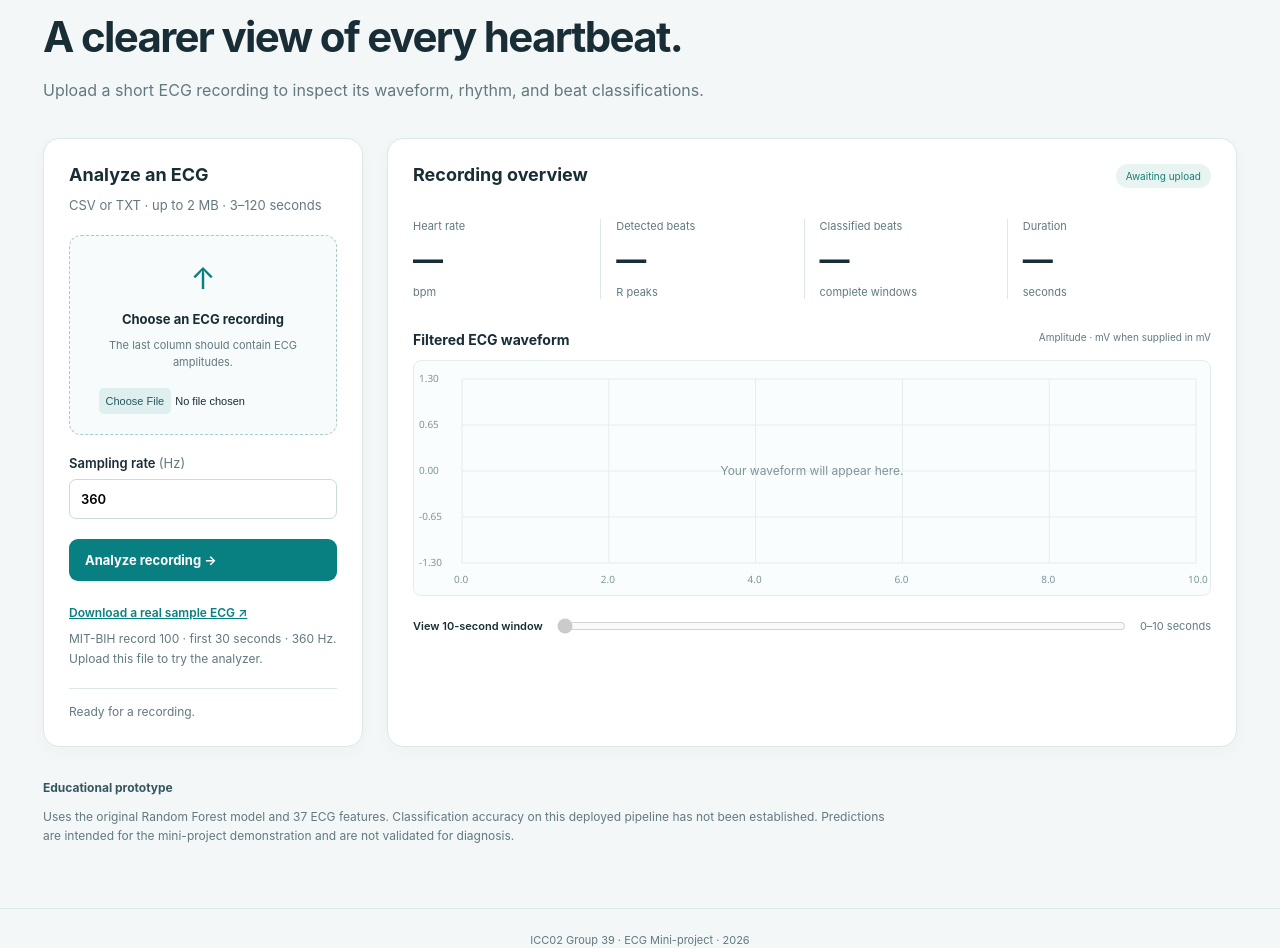
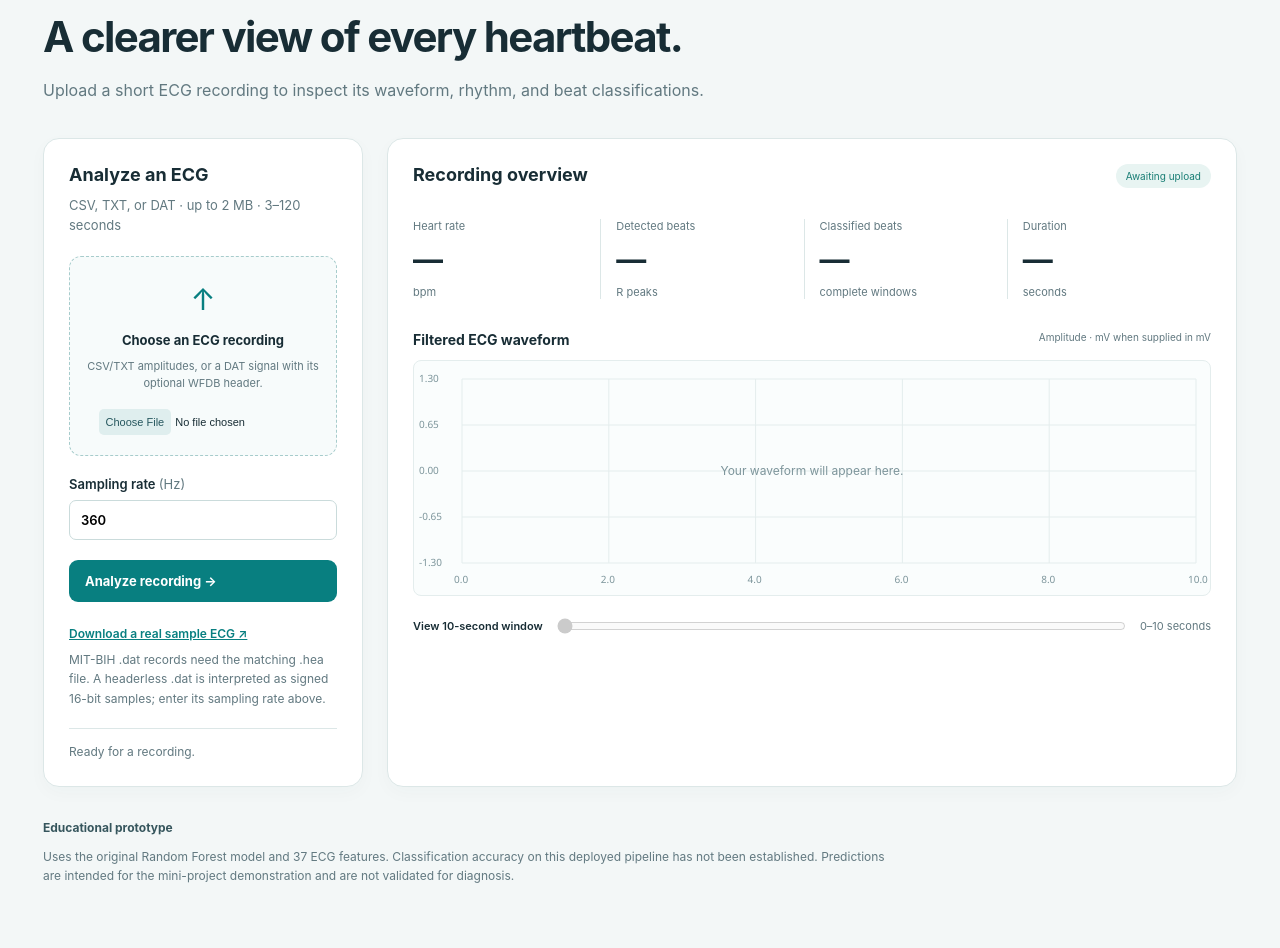
Before and after one commit to rishi9999vvv/ecg-ca3-random-forest, a Flask app: page / in a window 1280 px wide. Shown: the part 147-1095 px from the top of the page. Run offline with Flask 3, Linux system fonts and the light colour scheme; parts of the project's set-up code (start-up, migrations or seed data) failed here and were passed over.

Commit message:
Accept WFDB and raw DAT ECG uploads

```diff
--- a/app.py
+++ b/app.py
@@ -5,6 +5,7 @@ import os
 import secrets
 import threading
 import time
+import tempfile
 from collections import Counter, OrderedDict, deque
 from datetime import timedelta
 from pathlib import Path
@@ -160,36 +161,90 @@ def sample():
 
 def load_signal(upload, sampling_rate):
     extension = Path(upload.filename or '').suffix.lower()
-    if extension not in {'.csv', '.txt'}:
-        raise ValueError('Upload a CSV or TXT ECG signal. Convert WFDB records to CSV first.')
+    if extension not in {'.csv', '.txt', '.dat'}:
+        raise ValueError('Upload a CSV, TXT, or DAT ECG signal.')
     if not 100 <= sampling_rate <= 1000:
         raise ValueError('Sampling rate must be between 100 and 1000 Hz.')
     raw = upload.read(2 * 1024 * 1024 + 1)
-    if not raw or len(raw) > 2 * 1024 * 1024 or b'\x00' in raw:
-        raise ValueError('The file is empty, too large, or is not a text signal.')
-    try:
-        text = raw.decode('utf-8-sig')
-        if extension == '.csv':
-            # Header is optional. The LAST column is the ECG amplitude.
-            first_line = text.splitlines()[0].split(',')
+    if not raw or len(raw) > 2 * 1024 * 1024:
+        raise ValueError('The file is empty or larger than 2 MB.')
+    if extension == '.dat':
+        header = request.files.get('header')
+        if header and header.filename:
+            if Path(header.filename).suffix.lower() != '.hea':
+                raise ValueError('The companion WFDB header must be a .hea file.')
+            header_raw = header.read(64 * 1024 + 1)
+            if not header_raw or len(header_raw) > 64 * 1024:
+                raise ValueError('The .hea header is empty or too large.')
             try:
-                [float(value) for value in first_line]
-                has_header = False
+                header_text = header_raw.decode('ascii')
+                lines = header_text.splitlines()
+                first = lines[0].split()
+                if len(first) < 3:
+                    raise ValueError('The .hea file is not a valid WFDB header.')
+                source_name = Path(first[0]).name
+                if Path(source_name).stem.casefold() != Path(upload.filename).stem.casefold():
+                    raise ValueError('Choose the matching .dat and .hea files from the same ECG record.')
+                first[0] = 'ecg_record'
+                lines[0] = ' '.join(first)
+                referenced_data = 0
+                for i in range(1, len(lines)):
+                    line = lines[i].strip()
+                    if not line or line.startswith('#'):
+                        continue
+                    parts = line.split()
+                    if parts[0].lower().endswith(('.dat', '.mat')):
+                        if Path(parts[0]).name.casefold() != Path(upload.filename).name.casefold():
+                            raise ValueError('This WFDB header references other data files; upload a single-file record.')
+                        parts[0] = 'ecg_record.dat'
+                        lines[i] = ' '.join(parts)
+                        referenced_data += 1
+                if referenced_data == 0:
+                    raise ValueError('The .hea header does not reference the selected .dat file.')
+                import wfdb
+                with tempfile.TemporaryDirectory(prefix='ecg-wfdb-') as temp_dir:
+                    base = Path(temp_dir) / 'ecg_record'
+                    base.with_suffix('.dat').write_bytes(raw)
+                    base.with_suffix('.hea').write_text('\n'.join(lines) + '\n', encoding='ascii')
+                    record = wfdb.rdrecord(str(base), channels=[0])
+                    values = np.asarray(record.p_signal[:, 0], dtype=float)
+                    sampling_rate = int(record.fs)
             except ValueError:
-                has_header = True
-            frame = pd.read_csv(io.StringIO(text), header=0 if has_header else None)
-            values = pd.to_numeric(frame.iloc[:, -1], errors='raise').to_numpy(dtype=float)
+                raise
+            except Exception as error:
+                raise ValueError('Could not read this WFDB .dat/.hea pair. Check that the files belong to the same record.') from error
         else:
-            values = np.loadtxt(io.StringIO(text), ndmin=1)
-            if values.ndim == 2:
-                values = values[:, -1]
-    except (ValueError, UnicodeError, pd.errors.ParserError, IndexError) as error:
-        raise ValueError('File must contain numeric ECG amplitudes in its last column.') from error
+            if len(raw) % 2:
+                raise ValueError('A headerless .dat file must contain 16-bit samples. For a WFDB record, upload its matching .hea file too.')
+            values = np.frombuffer(raw, dtype='<i2').astype(float)
+    if extension in {'.csv', '.txt'}:
+        if b'\x00' in raw:
+            raise ValueError('The file is not a text signal.')
+        try:
+            text = raw.decode('utf-8-sig')
+            if extension == '.csv':
+                # Header is optional. The LAST column is the ECG amplitude.
+                first_line = text.splitlines()[0].split(',')
+                try:
+                    [float(value) for value in first_line]
+                    has_header = False
+                except ValueError:
+                    has_header = True
+                frame = pd.read_csv(io.StringIO(text), header=0 if has_header else None)
+                values = pd.to_numeric(frame.iloc[:, -1], errors='raise').to_numpy(dtype=float)
+            else:
+                values = np.loadtxt(io.StringIO(text), ndmin=1)
+                if values.ndim == 2:
+                    values = values[:, -1]
+        except (ValueError, UnicodeError, pd.errors.ParserError, IndexError) as error:
+            raise ValueError('File must contain numeric ECG amplitudes in its last column.') from error
+    if not 100 <= sampling_rate <= 1000:
+        raise ValueError('Sampling rate in the WFDB header must be between 100 and 1000 Hz.')
     if values.ndim != 1 or len(values) < 3 * sampling_rate or len(values) > 120 * sampling_rate:
         raise ValueError('Provide a signal lasting between 3 and 120 seconds at the selected sampling rate.')
     if not np.isfinite(values).all() or np.std(values) < 1e-8:
         raise ValueError('Signal must vary and contain only finite numeric values.')
-    return values
+    return values, sampling_rate
 
 
 def analyze_signal(values, fs):
@@ -259,7 +314,7 @@ def analyze():
             return jsonify(success=False, error='Choose an ECG file.'), 400
         try:
             fs = int(request.form.get('sampling_rate', '360'))
-            values = load_signal(upload, fs)
+            values, fs = load_signal(upload, fs)
             result = analyze_signal(values, fs)
         except ValueError as error:
             return jsonify(success=False, error=str(error)), 422
--- a/requirements.txt
+++ b/requirements.txt
@@ -6,3 +6,4 @@ scipy==1.11.4
 scikit-learn==1.3.2
 joblib==1.4.2
 gunicorn==23.0.0
+wfdb==4.1.2
--- a/static/ca3.js
+++ b/static/ca3.js
@@ -3,7 +3,12 @@ const el = id => document.getElementById(id);
 const labels = {N:'Normal',V:'PVC',S:'SVE',F:'Fusion',Q:'Unclassifiable'};
 const colors = {N:'#087f80',V:'#cf5151',S:'#d49529',F:'#8966ae',Q:'#86969c'};
 let result = null;
-el('file').addEventListener('change', () => {el('filename').textContent = el('file').files[0]?.name || 'The last column should contain ECG amplitudes.';});
+el('file').addEventListener('change', () => {
+  const file=el('file').files[0], isDat=file?.name.toLowerCase().endsWith('.dat');
+  el('filename').textContent=file?.name || 'CSV/TXT amplitudes, or a DAT signal with its optional WFDB header.';
+  el('header-field').hidden=!isDat;
+  if(!isDat)el('header').value='';
+});
 el('upload-form').addEventListener('submit', async event => {
   event.preventDefault();const button = el('analyze');button.disabled = true;button.textContent = 'Analyzing recording…';
   el('status').className = '';el('status').textContent = 'Filtering signal and classifying heartbeat windows…';el('results').hidden = true;result = null;
--- a/templates/index.html
+++ b/templates/index.html
@@ -1,7 +1,7 @@
 <!doctype html><html lang="en"><head><meta charset="utf-8"><meta name="viewport" content="width=device-width,initial-scale=1"><meta name="csrf-token" content="{{ csrf_token() }}"><title>ECG Analyzer | Random Forest</title><link rel="stylesheet" href="{{ url_for('static', filename='ca3.css') }}"><script src="{{ url_for('static', filename='ca3.js') }}" defer></script></head><body>
 <header class="topbar"><a class="brand" href="/">♥ <span>ECG Analyzer</span></a><span class="tag">CA3 · ICC02 · Group 39</span>{% if protected %}<form action="/logout" method="post"><input type="hidden" name="csrf_token" value="{{ csrf_token() }}"><button class="quiet" type="submit">Sign out</button></form>{% endif %}</header>
 <main><div class="intro"><span class="eyebrow">RANDOM FOREST CLASSIFICATION</span><h1>A clearer view of every heartbeat.</h1><p>Upload a short ECG recording to inspect its waveform, rhythm, and beat classifications.</p></div>
-<div class="workspace"><section class="card upload"><h2>Analyze an ECG</h2><p class="muted">CSV or TXT · up to 2 MB · 3–120 seconds</p><form id="upload-form"><label class="dropzone" for="file"><span class="upload-icon">↑</span><strong>Choose an ECG recording</strong><span id="filename">The last column should contain ECG amplitudes.</span><input id="file" name="file" type="file" accept=".csv,.txt" required></label><label class="field" for="sampling-rate">Sampling rate <span>(Hz)</span><input id="sampling-rate" name="sampling_rate" type="number" min="100" max="1000" value="360" required></label><button id="analyze" class="primary" type="submit">Analyze recording →</button></form><a class="sample" href="/sample.csv">Download a real sample ECG ↗</a><p class="small muted">MIT-BIH record 100 · first 30 seconds · 360 Hz. Upload this file to try the analyzer.</p><div id="status" role="status" aria-live="polite">Ready for a recording.</div></section>
+<div class="workspace"><section class="card upload"><h2>Analyze an ECG</h2><p class="muted">CSV, TXT, or DAT · up to 2 MB · 3–120 seconds</p><form id="upload-form"><label class="dropzone" for="file"><span class="upload-icon">↑</span><strong>Choose an ECG recording</strong><span id="filename">CSV/TXT amplitudes, or a DAT signal with its optional WFDB header.</span><input id="file" name="file" type="file" accept=".csv,.txt,.dat" required></label><label id="header-field" class="field" for="header" hidden>Matching WFDB header <span>(.hea)</span><input id="header" name="header" type="file" accept=".hea"></label><label class="field" for="sampling-rate">Sampling rate <span>(Hz)</span><input id="sampling-rate" name="sampling_rate" type="number" min="100" max="1000" value="360" required></label><button id="analyze" class="primary" type="submit">Analyze recording →</button></form><a class="sample" href="/sample.csv">Download a real sample ECG ↗</a><p class="small muted">MIT-BIH .dat records need the matching .hea file. A headerless .dat is interpreted as signed 16-bit samples; enter its sampling rate above.</p><div id="status" role="status" aria-live="polite">Ready for a recording.</div></section>
 <section class="card overview"><div class="card-heading"><h2>Recording overview</h2><span id="recording-tag" class="pill">Awaiting upload</span></div><div class="metrics"><div><span>Heart rate</span><strong id="heart-rate">—</strong><small>bpm</small></div><div><span>Detected beats</span><strong id="detected">—</strong><small>R peaks</small></div><div><span>Classified beats</span><strong id="classified">—</strong><small>complete windows</small></div><div><span>Duration</span><strong id="duration">—</strong><small>seconds</small></div></div><div class="wave-heading"><h3>Filtered ECG waveform</h3><span>Amplitude · mV when supplied in mV</span></div><div class="chart-wrap"><canvas id="waveform" aria-label="Filtered ECG waveform with classified heartbeat markers" role="img"></canvas><p id="chart-empty">Your waveform will appear here.</p></div><label class="field range-field" for="wave-start">View 10-second window <input type="range" id="wave-start" min="0" max="0" value="0" step="1" disabled><span id="window-label">0–10 seconds</span></label></section></div>
 <section id="results" hidden><div class="result-grid"><section class="card"><h2>Beat distribution</h2><p class="muted">Predictions from 200 decision trees</p><div id="distribution"></div></section><section class="card"><h2>RR interval variability</h2><p class="muted">Based on all detected beats</p><dl class="rr"><div><dt>SDNN</dt><dd id="sdnn">—</dd></div><div><dt>RMSSD</dt><dd id="rmssd">—</dd></div><div><dt>pNN50</dt><dd id="pnn50">—</dd></div></dl><p class="small muted">These estimates include ectopic beats. They are not validated NN-only HRV measurements.</p></section></div><section class="card beats"><div class="card-heading"><div><h2>Beat classifications</h2><p class="muted">Forest vote probabilities are shown as confidence.</p></div><div class="exports"><button id="download-json" class="quiet">Download JSON</button><button id="download-csv" class="quiet">Download CSV</button><button id="print" class="quiet">Print report</button></div></div><div class="table-wrap"><table><thead><tr><th>Beat</th><th>Time (s)</th><th>Class</th><th>Confidence</th></tr></thead><tbody id="beat-table"></tbody></table></div></section></section>
 <section class="footnote"><strong>Educational prototype</strong><p>Uses the original Random Forest model and 37 ECG features. Classification accuracy on this deployed pipeline has not been established. Predictions are intended for the mini-project demonstration and are not validated for diagnosis.</p></section></main><footer>ICC02 Group 39 · ECG Mini-project · 2026</footer></body></html>
```
Also changed, not shown: SECURITY.md (+1 -1 lines), README.md.
